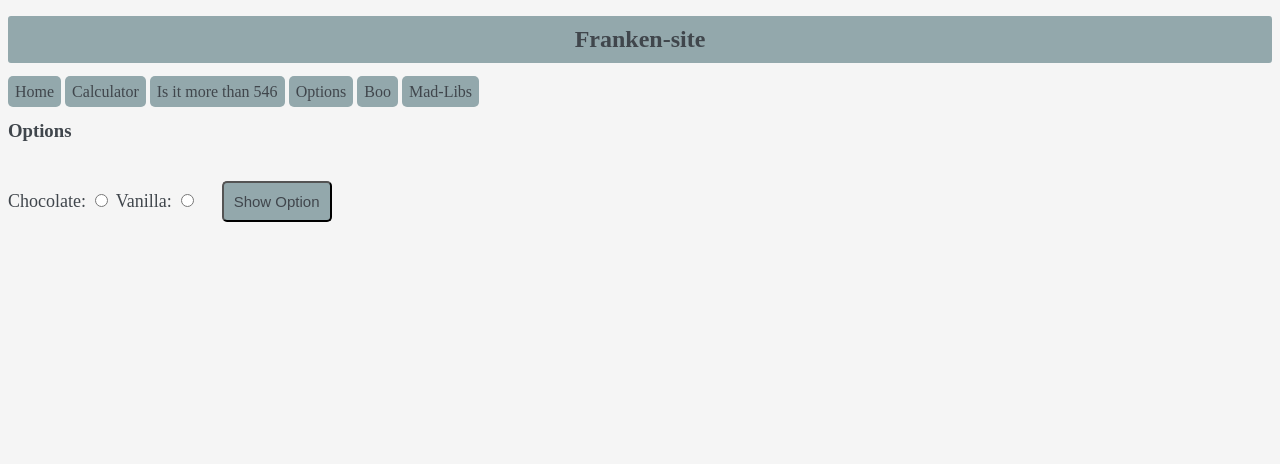
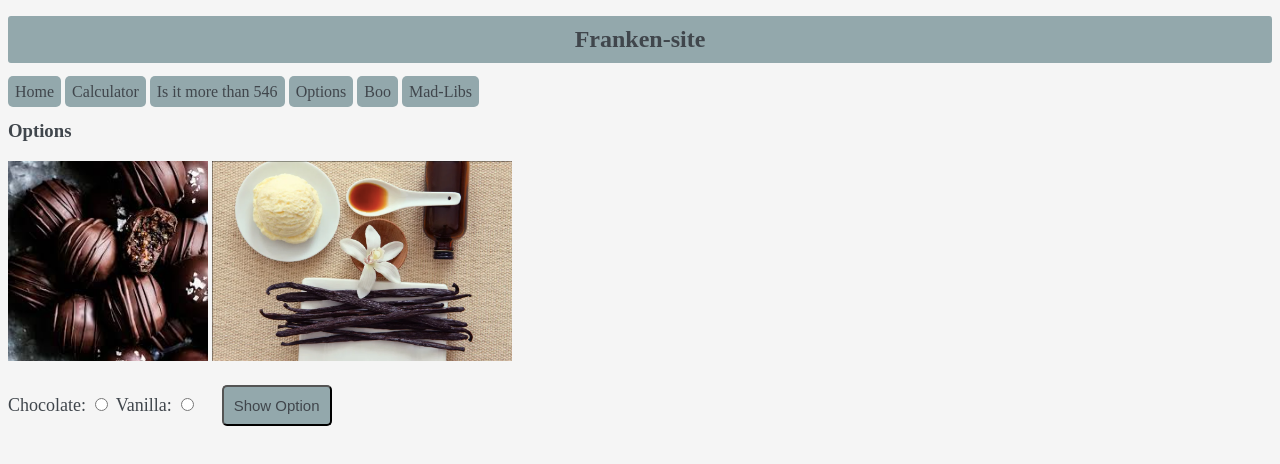
Before and after one commit to hannahlb123/JavaScript-projects, a plain HTML site: page htm/options.htm in a window 1280 px wide. Drawn offline with nearby package versions, Linux system fonts and the light colour scheme.

Commit message:
options images added

```diff
--- a/htm/options.htm
+++ b/htm/options.htm
@@ -20,7 +20,11 @@
 
         <h3>Options</h3>
 
-        <label>
+        <img src="../img/chocolate.jpg" alt="chocolate truffles" title="chocolate">
+        <img src="../img/vanilla.png" alt="Vanilla beans and extract" title="vanilla">
+
+    <main>
+            <label>
             Chocolate:
             <input id="radChocolate" type="radio" name="options">
         </label>
@@ -33,6 +37,8 @@
         <button id="btnCheck">Show Option</button>
 
         <p id="txtResult"></p>
+    </main>
+
 
     </body>
 </html>
--- a/style.css
+++ b/style.css
@@ -57,3 +57,7 @@ a:hover {
 button:hover {
     background-color: #DD9DA1;
 }
+
+img {
+    height: 200px;
+}
```
Also changed, not shown: img/chocolate.jpg (added), img/vanilla.png (added).
